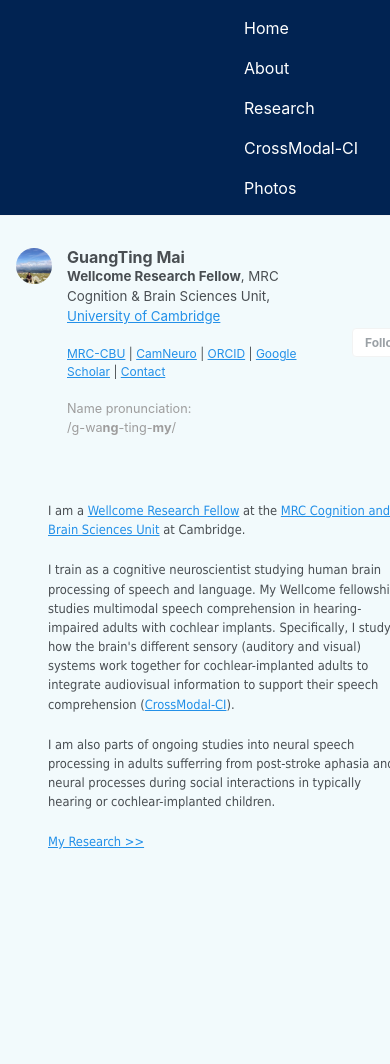
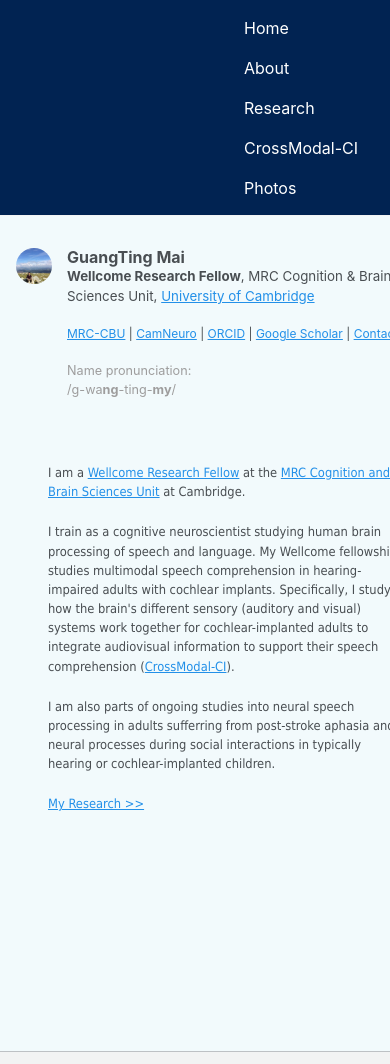
Before and after one commit to guangtingmai/guangtingmai.github.io, a Jekyll site: the page built from _pages/readme.html, in a window 390 px wide, cut to the strip 0-1064 px from the top of the page. Built offline with Jekyll 4.4.1, drawn with Linux system fonts in a browser that asks for light colours.

Commit message:
Update custom.scss

```diff
--- a/_sass/custom.scss
+++ b/_sass/custom.scss
@@ -189,9 +189,8 @@
 
 @media (max-width: 768px) {
   .sidebar > * {
-    width: 400px !important;
-    min-width: 400px !important;
-    max-width: 400px !important;
+    width: 100% !important;
+    max-width: 100% !important;
     box-sizing: border-box !important;
   }
 }
```
